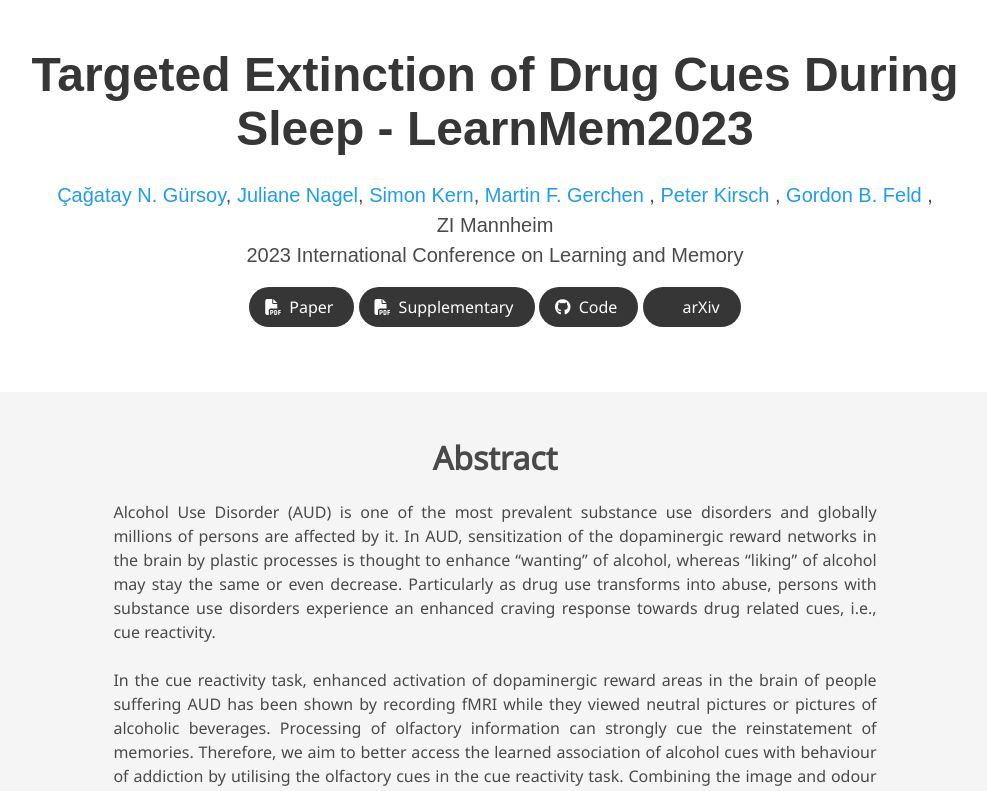
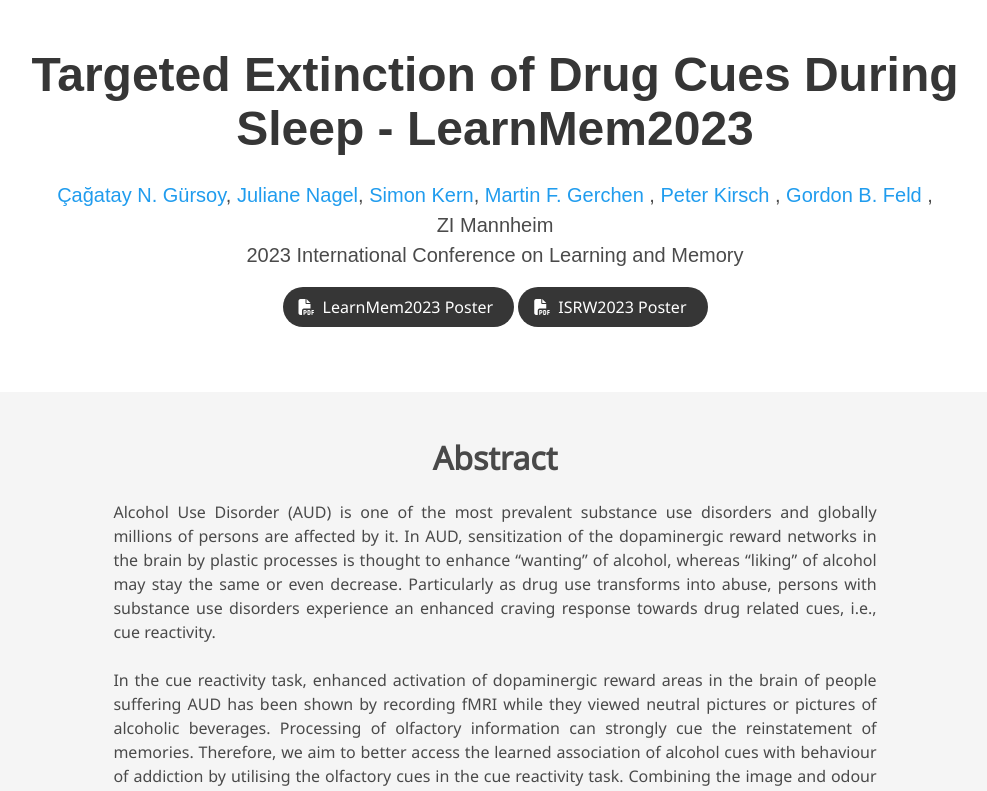
Before and after one commit to caggursoy/LearnMem2023, a plain HTML site: page index.html in a window 1280 px wide. Shown: the top 791 px of the page, without its empty margins (145-1132 px from the left). Drawn offline with nearby package versions, Linux system fonts and the light colour scheme; some icons are missing; a web font is replaced by a local one.

Commit message:
Update index.html

```diff
--- a/index.html
+++ b/index.html
@@ -88,7 +88,7 @@
                         <span class="icon">
                           <i class="fas fa-file-pdf"></i>
                         </span>
-                        <span>Paper</span>
+                        <span>LearnMem2023 Poster</span>
                       </a>
                     </span>
 
@@ -99,31 +99,10 @@
                       <span class="icon">
                         <i class="fas fa-file-pdf"></i>
                       </span>
-                      <span>Supplementary</span>
+                      <span>ISRW2023 Poster</span>
                     </a>
                   </span>
 
-                  <!-- Github link -->
-                  <span class="link-block">
-                    <a href="https://github.com/YOUR REPO HERE" target="_blank"
-                    class="external-link button is-normal is-rounded is-dark">
-                    <span class="icon">
-                      <i class="fab fa-github"></i>
-                    </span>
-                    <span>Code</span>
-                  </a>
-                </span>
-
-                <!-- ArXiv abstract Link -->
-                <span class="link-block">
-                  <a href="https://arxiv.org/abs/<ARXIV PAPER ID>" target="_blank"
-                  class="external-link button is-normal is-rounded is-dark">
-                  <span class="icon">
-                    <i class="ai ai-arxiv"></i>
-                  </span>
-                  <span>arXiv</span>
-                </a>
-              </span>
             </div>
           </div>
         </div>
```
